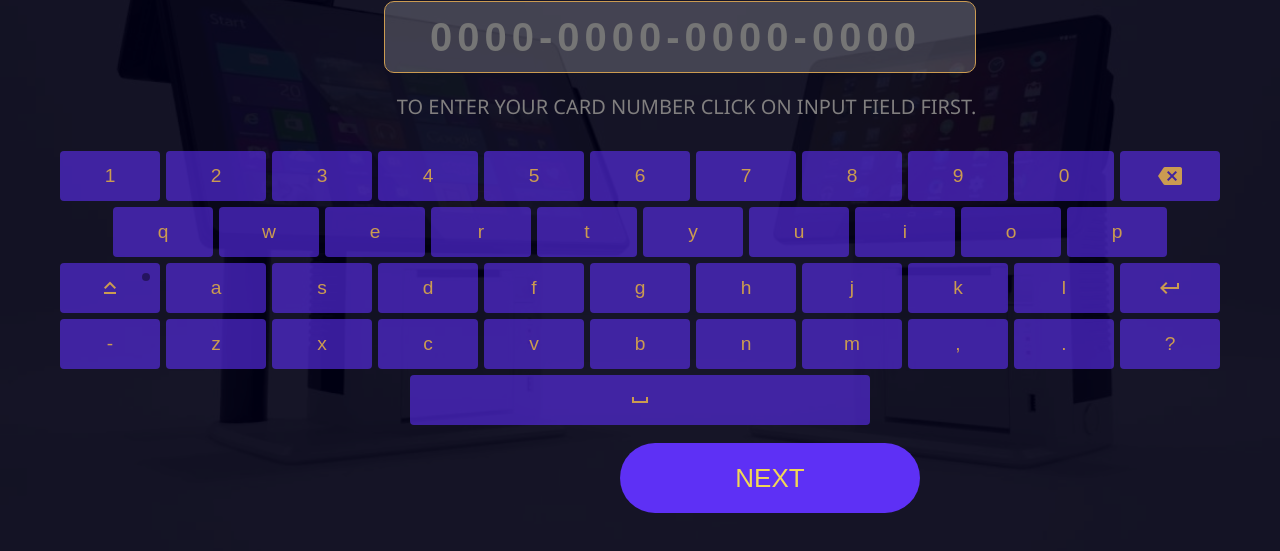
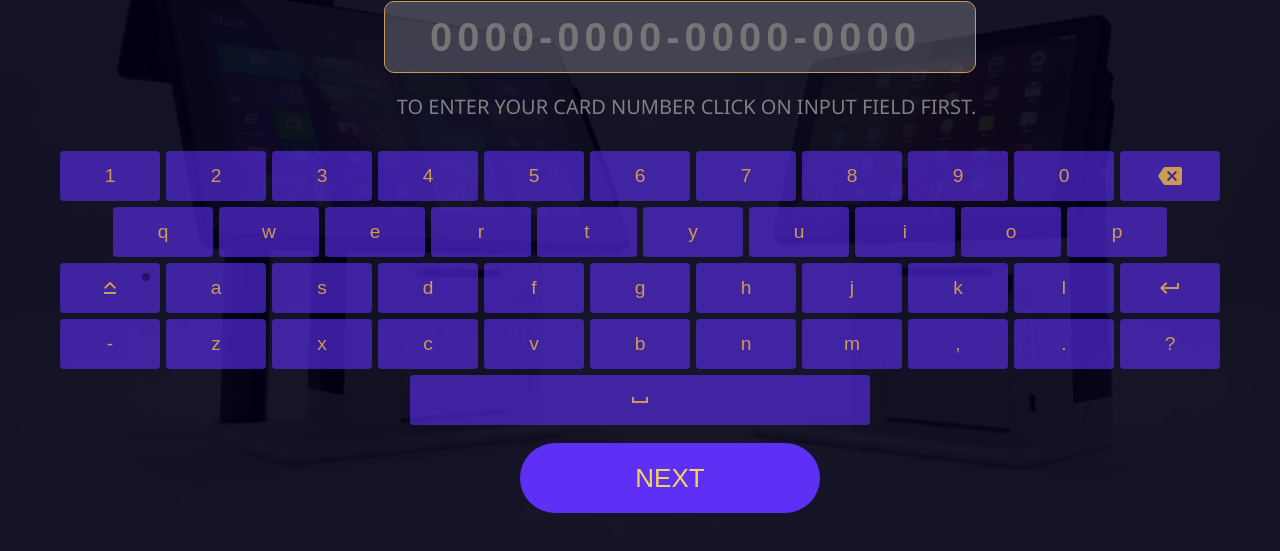
Before and after one commit to DigvijayDheer/Indian-Government-All-Scheme-Portal, a plain HTML site: page pages/cardNumber/cardNumber.html in a window 1280 px wide. Shown: the part 207-758 px from the top of the page. Drawn offline with nearby package versions, Linux system fonts and the light colour scheme.

Commit message:
Update cardNumber.css

```diff
--- a/pages/cardNumber/cardNumber.css
+++ b/pages/cardNumber/cardNumber.css
@@ -154,7 +154,7 @@ span {
     height: 70px;
     width: 300px;
     position: fixed;
-    margin-left: 620px;
+    margin-left: 520px;
     bottom: 10%;
     font-size: 26px;
     border: none;
```
